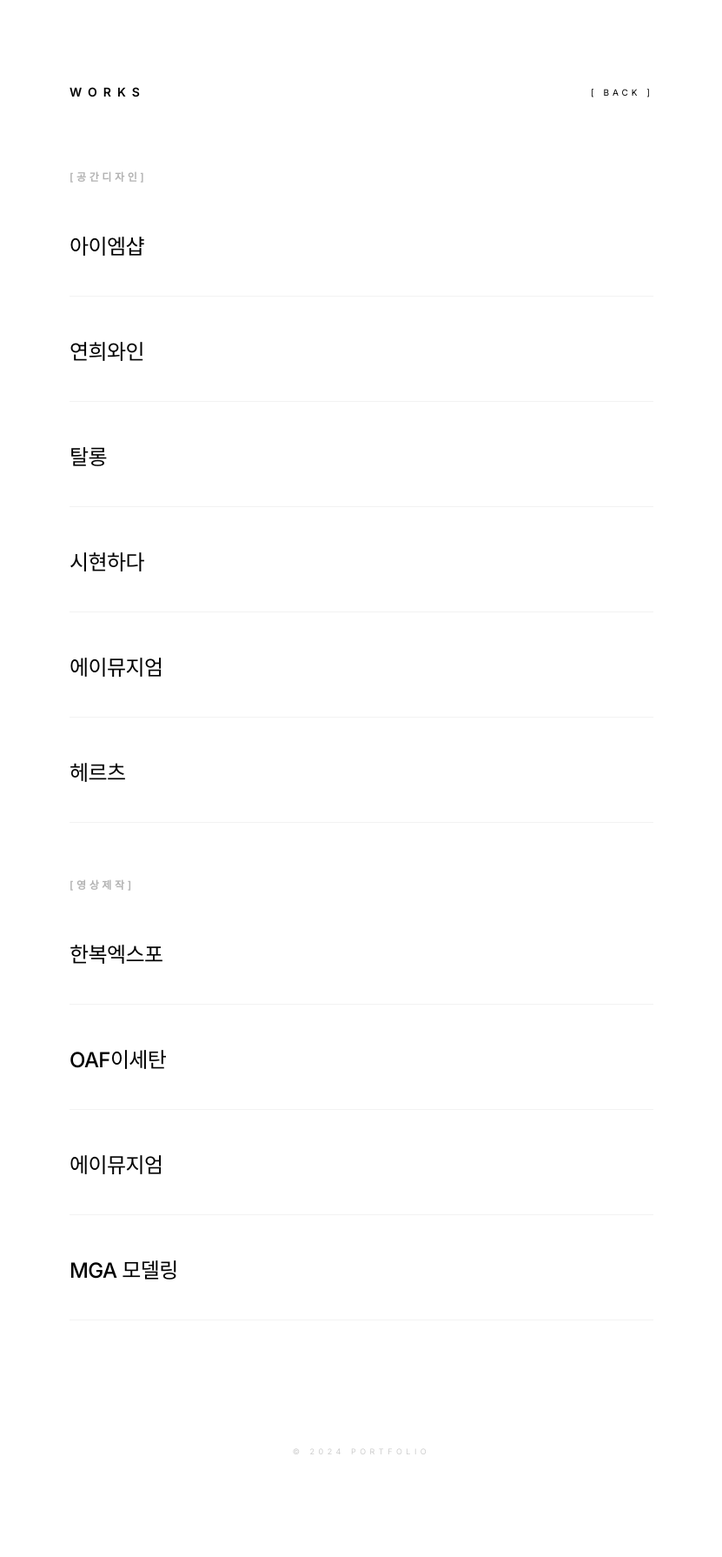
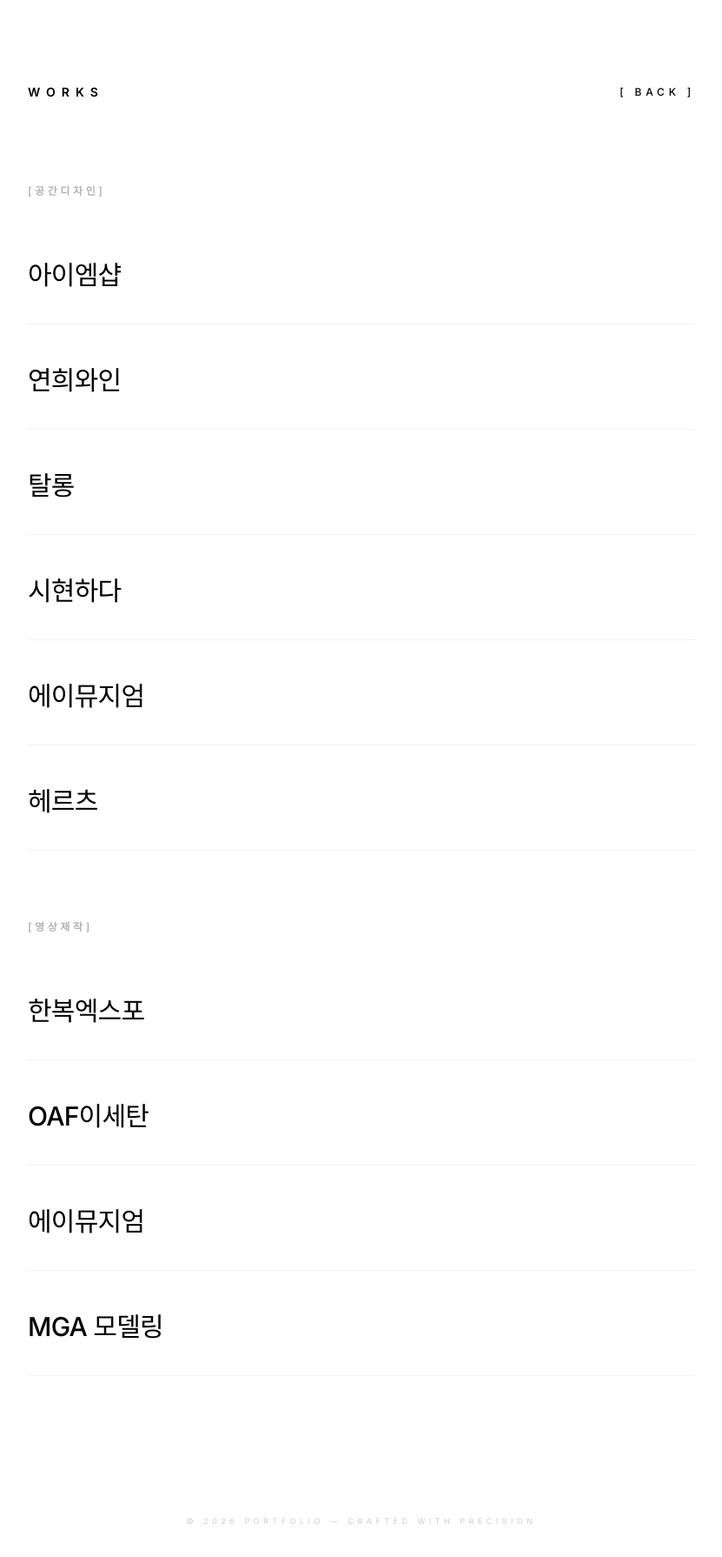
Before and after one commit to ZyoWhat/FingerSnaps, a React (Vite) app: page /work in a window 1280 px wide. Shown: the top 1790 px of the page at 87% size, without its empty margins (224-1055 px from the left). Built offline with nearby package versions, Linux system fonts and the light colour scheme.

Commit message:
feat: Improve portfolio presentation and metadata
Refine typography, spacing, and add meta description for better SEO and user experience. Update build configuration for production.

```diff
--- a/index.html
+++ b/index.html
@@ -3,7 +3,8 @@
   <head>
     <meta charset="UTF-8" />
     <meta name="viewport" content="width=device-width, initial-scale=1.0" />
-    <title>My Google AI Studio App</title>
+    <title>Portfolio — Interactive 3D Experience</title>
+    <meta name="description" content="A minimal interactive portfolio featuring spatial design and video production." />
   </head>
   <body>
     <div id="root"></div>
--- a/src/components/MainHome.tsx
+++ b/src/components/MainHome.tsx
@@ -75,7 +75,7 @@
                 duration: 0.8,
                 ease: [0.215, 0.61, 0.355, 1]
               }}
-              className="flex flex-col items-start gap-6 pointer-events-auto"
+              className="flex flex-col items-start gap-4 md:gap-6 pointer-events-auto px-8"
             >
               {categories.map((cat, index) => (
                 <motion.button
@@ -85,7 +85,7 @@
                   animate={{ opacity: 1 }}
                   transition={{ delay: index * 0.1 }}
                   whileHover={{ x: 8 }}
-                  className="text-3xl md:text-4xl font-sans font-medium tracking-tight hover:text-black/40 transition-all text-left"
+                  className="text-4xl md:text-6xl font-sans font-medium tracking-tight hover:text-black/40 transition-all text-left"
                 >
                   {cat.label}
                 </motion.button>
--- a/src/components/WorkList.tsx
+++ b/src/components/WorkList.tsx
@@ -12,27 +12,30 @@
   const videoProjects = projects.filter(p => p.category === 'video');
 
   const Section = ({ title, items }: { title: string, items: Project[] }) => (
-    <div className="mb-16 w-full max-w-2xl">
-      <h2 className="text-xs font-bold tracking-[0.3em] text-black/30 mb-8 uppercase">
+    <div className="mb-20 w-full max-w-3xl">
+      <h2 className="text-[10px] md:text-xs font-bold tracking-[0.3em] text-black/30 mb-10 md:mb-12 uppercase px-4 md:px-0">
         [{title}]
       </h2>
-      <div className="flex flex-col gap-6">
+      <div className="flex flex-col gap-10 md:gap-6">
         {items.map((item, idx) => (
           <motion.div
             key={item.id}
-            initial={{ opacity: 0, y: 10 }}
-            animate={{ opacity: 1, y: 0 }}
-            transition={{ delay: idx * 0.05 }}
-            className="group flex items-center justify-between border-b border-black/5 pb-4 hover:border-black/20 transition-colors"
+            initial={{ opacity: 0, y: 20 }}
+            whileInView={{ opacity: 1, y: 0 }}
+            viewport={{ once: true }}
+            transition={{ delay: idx * 0.05, duration: 0.6 }}
+            className="group flex flex-col md:flex-row md:items-center justify-between border-b border-black/5 pb-6 md:pb-4 hover:border-black/20 transition-colors px-4 md:px-0"
           >
-            <span className="text-xl md:text-2xl font-medium tracking-tight">
+            <span className="text-2xl md:text-3xl font-medium tracking-tight mb-4 md:mb-0">
               {item.name}
             </span>
-            <div className="w-24 h-14 md:w-32 md:h-20 overflow-hidden bg-gray-50 rounded-sm opacity-0 group-hover:opacity-100 transition-opacity duration-500">
+
+            {/* Image Container: Visible on mobile, hover on desktop */}
+            <div className="w-full md:w-32 h-48 md:h-20 overflow-hidden bg-gray-50 rounded-sm md:opacity-0 md:group-hover:opacity-100 transition-all duration-500 shadow-sm md:shadow-none">
               <img
                 src={item.thumbnailUrl}
                 alt={item.name}
-                className="w-full h-full object-cover grayscale hover:grayscale-0 transition-all duration-700"
+                className="w-full h-full object-cover grayscale md:grayscale group-hover:grayscale-0 transition-all duration-700 scale-105 group-hover:scale-100"
                 referrerPolicy="no-referrer"
               />
             </div>
@@ -47,13 +50,13 @@
       initial={{ opacity: 0 }}
       animate={{ opacity: 1 }}
       exit={{ opacity: 0 }}
-      className="min-h-screen bg-white text-black p-8 md:p-24 flex flex-col items-center"
+      className="min-h-screen bg-white text-black py-12 md:py-24 flex flex-col items-center overflow-x-hidden"
     >
-      <div className="w-full max-w-2xl flex justify-between items-center mb-20">
-        <h1 className="text-sm font-bold tracking-[0.5em] uppercase">Works</h1>
+      <div className="w-full max-w-3xl flex justify-between items-center mb-16 md:mb-24 px-6 md:px-0">
+        <h1 className="text-xs md:text-sm font-bold tracking-[0.5em] uppercase">Works</h1>
         <button
           onClick={onBack}
-          className="text-[10px] uppercase tracking-[0.4em] hover:text-black/40 transition-colors"
+          className="text-[10px] md:text-xs uppercase tracking-[0.4em] hover:text-black/40 transition-colors font-medium"
         >
           [ Back ]
         </button>
@@ -62,8 +65,8 @@
       <Section title="공간디자인" items={spatialProjects} />
       <Section title="영상제작" items={videoProjects} />
 
-      <footer className="mt-20 text-[9px] uppercase tracking-[0.5em] text-black/20 pb-12">
-        © 2024 Portfolio
+      <footer className="mt-20 text-[9px] uppercase tracking-[0.5em] text-black/20 pb-12 text-center">
+        © 2026 Portfolio — Crafted with Precision
       </footer>
     </motion.div>
   );
```
Also changed, not shown: vite.config.ts (+5 -12 lines).
